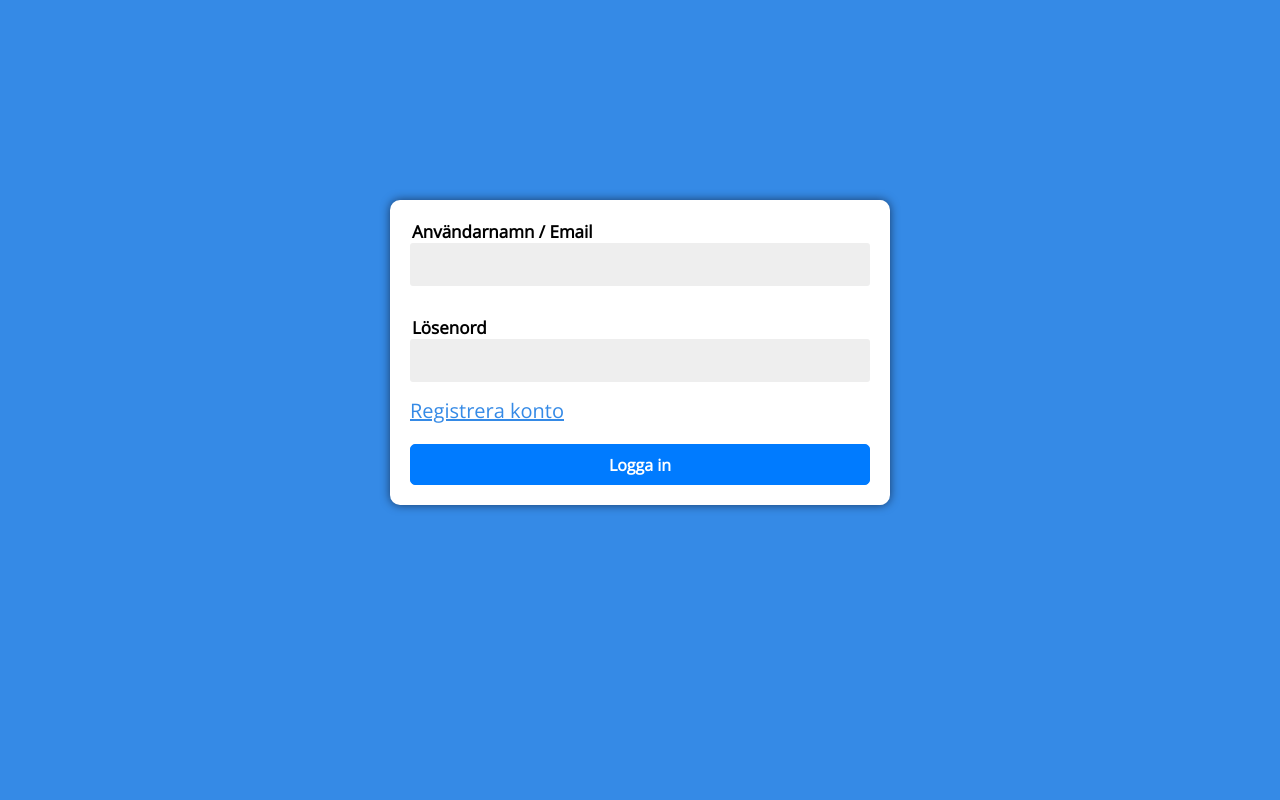
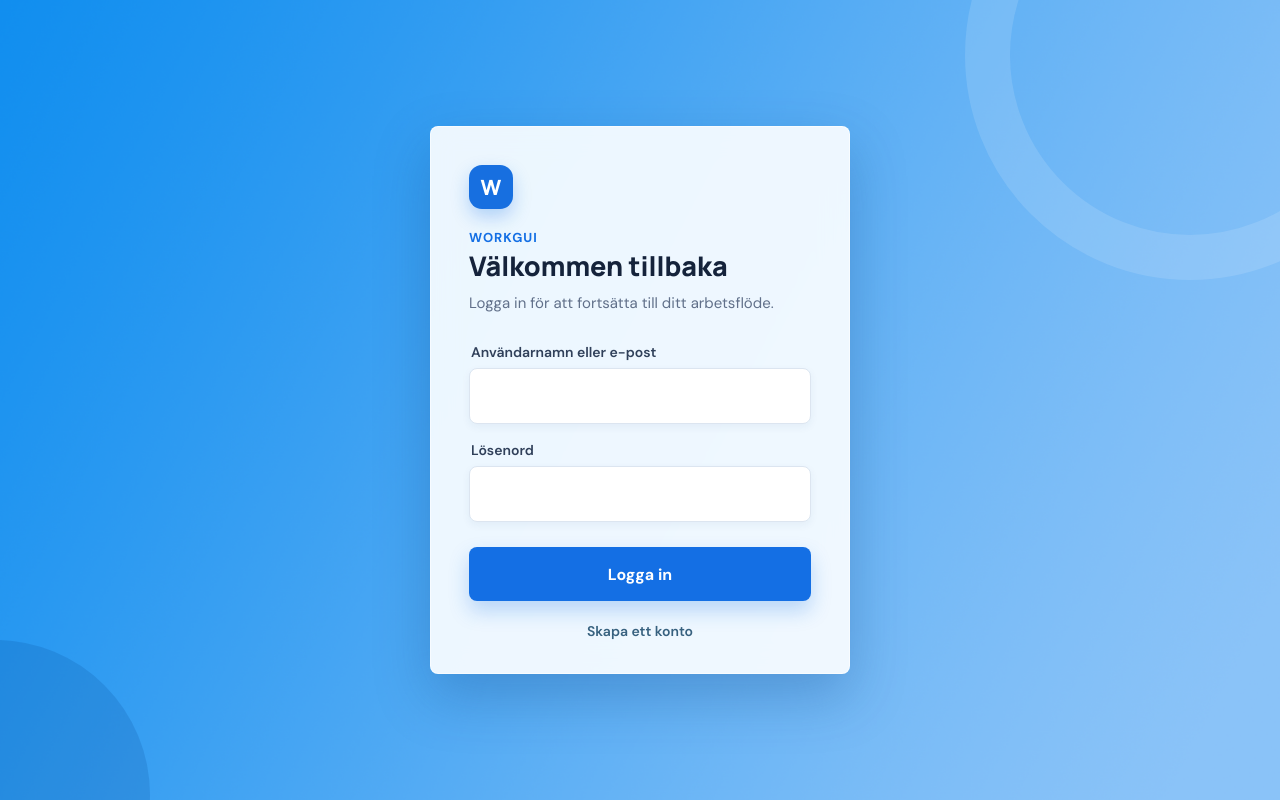
Before and after one commit to EymenFeisalG/workflow, a PHP site: page / in a window 1280 px wide. Run offline with PHP 8.4, Linux system fonts and the light colour scheme; data that the repository does not hold is empty; some libraries are stand-ins or nearby versions.

Commit message:
update login page

```diff
--- a/index.php
+++ b/index.php
@@ -1,5 +1,4 @@
 <?php
-
 
 
    define('login_req', false);
@@ -14,15 +13,13 @@
 
 
 
-
-
 ?>
 
 
 
 <!DOCTYPE html>
 
-<html lang="en">
+<html lang="sv">
 <head>
     <meta charset="UTF-8">
     <meta name="viewport" content="width=device-width, initial-scale=1.0">
@@ -31,28 +28,34 @@
     <script src="ui/js/jquery.js"></script>
     <script src="ui/js/general.js"></script>
     <script src="ui/js/login.js"></script>
-    <title>WorkGUI: Loga in</title>
+    <title>WorkGUI: Logga in</title>
     <link rel="icon" type="image/x-icon" href="ui/style/images/icons/W.ico">
 </head>
 <body>
 
-    <div class="loginHolder">
-        <div class="loginForm">
-        <img style="display: none; width: 100%; height: 600px;" class="buklao" src="ui/style/images/buklao.png">
+    <main class="loginHolder">
+        <section class="loginForm" aria-labelledby="login-title">
+            <div class="brandMark" aria-hidden="true">W</div>
+            <p class="eyebrow">WorkGUI</p>
+            <h1 id="login-title">Välkommen tillbaka</h1>
+            <p class="loginIntro">Logga in för att fortsätta till ditt arbetsflöde.</p>
 
-        <form method="post">
-                <h5>Användarnamn / Email</h5>
-                <input type="text" name="username">
-                <h5>Lösenord</h5>
-                <input type="password" name="password">
-                <br>
-                <div class="forgotPassword"><a href="register.php">Registrera konto</a></div>
+            <form method="post">
+                <div class="fieldGroup">
+                    <label for="username">Användarnamn eller e-post</label>
+                    <input id="username" type="text" name="username" autocomplete="username" required>
+                </div>
+                <div class="fieldGroup">
+                    <label for="password">Lösenord</label>
+                    <input id="password" type="password" name="password" autocomplete="current-password" required>
+                </div>
                 <div class="buttons">
                     <input type="submit" class="login" value="Logga in" name="login">
                 </div>
+                <div class="forgotPassword"><a href="register.php">Skapa ett konto</a></div>
             </form>
-        </div>
-    </div>
+        </section>
+    </main>
 
 </body>
 </html>
--- a/ui/style/css/login.css
+++ b/ui/style/css/login.css
@@ -1,116 +1,213 @@
-@import url('https://fonts.googleapis.com/css2?family=Montserrat:wght@100&family=Open+Sans:wght@300&display=swap');
+@import url('https://fonts.googleapis.com/css2?family=DM+Sans:wght@400;500;600;700&family=Manrope:wght@600;700;800&display=swap');
 
-
-html,
-body {
-  font-family: 'Montserrat', sans-serif;
-  font-family: 'Open Sans', sans-serif;
-  background-color: #358ae6;
-  background-size: cover;
-  background-attachment: fixed;
-  color: #000;
-  margin: 0;
-  font-size: 20px;
+:root {
+  --ink: #15233b;
+  --muted: #61708a;
+  --blue: #146fe4;
+  --blue-dark: #0953b8;
+  --field-border: #dce5f0;
 }
 
 * {
   box-sizing: border-box;
 }
 
-.loginForm {
-  background-color: #FFF;
-  border-radius: 10px;
-  padding: 20px;
-  margin: 200px auto;
-  max-width: 500px;
-  backdrop-filter: blur(10px);
-  box-shadow: 0 0 10px rgba(8, 7, 16, 0.6);
+html,
+body {
+  min-height: 100%;
 }
 
-h5,
-h1 {
-  color: #000;
+body {
+  min-width: 320px;
   margin: 0;
-  text-align: left;
-  margin-left: 2px;
-  font-size: 17px;
+  color: var(--ink);
+  font-family: 'DM Sans', sans-serif;
+  background: #238fdf url('../images/backgrounds/login.png') center / cover no-repeat fixed;
 }
 
-h1 {
-  font-size: 25px;
-  border-bottom: 1px solid #ccc;
+.loginHolder {
+  position: relative;
+  display: grid;
+  min-height: 100vh;
+  min-height: 100dvh;
+  place-items: center;
+  padding: 28px 20px;
+  overflow: hidden;
+}
+
+.loginHolder::before,
+.loginHolder::after {
+  position: absolute;
+  border-radius: 50%;
+  content: '';
+  pointer-events: none;
+}
+
+.loginHolder::before {
+  top: -170px;
+  right: -135px;
+  width: 360px;
+  height: 360px;
+  border: 45px solid rgba(255, 255, 255, 0.13);
+}
+
+.loginHolder::after {
+  bottom: -150px;
+  left: -160px;
+  width: 310px;
+  height: 310px;
+  background: rgba(5, 64, 139, 0.16);
+}
+
+.loginForm {
+  position: relative;
+  z-index: 1;
+  width: min(100%, 420px);
+  padding: 32px 24px 28px;
+  border: 1px solid rgba(255, 255, 255, 0.58);
+  border-radius: 8px;
+  background: rgba(250, 253, 255, 0.93);
+  box-shadow: 0 22px 55px rgba(11, 64, 129, 0.28);
+  backdrop-filter: blur(14px);
+}
+
+.brandMark {
+  display: grid;
+  width: 44px;
+  height: 44px;
+  margin-bottom: 20px;
+  place-items: center;
+  border-radius: 13px;
+  color: #fff;
+  background: #176fe0;
+  box-shadow: 0 8px 18px rgba(20, 111, 228, 0.28);
+  font-family: 'Manrope', sans-serif;
+  font-size: 21px;
+  font-weight: 800;
+}
+
+.eyebrow {
+  margin: 0 0 4px;
+  color: var(--blue);
+  font-size: 13px;
+  font-weight: 700;
+  letter-spacing: 0.08em;
+  text-transform: uppercase;
+}
+
+.loginForm h1 {
+  margin: 0;
+  font-family: 'Manrope', sans-serif;
+  font-size: 27px;
+  font-weight: 800;
+  line-height: 1.2;
+}
+
+.loginIntro {
+  margin: 10px 0 28px;
+  color: var(--muted);
+  font-size: 15px;
+  line-height: 1.55;
+}
+
+.fieldGroup + .fieldGroup {
+  margin-top: 17px;
+}
+
+.fieldGroup label {
+  display: block;
+  margin: 0 0 7px 2px;
+  color: #30405a;
+  font-size: 14px;
+  font-weight: 600;
 }
 
 .loginForm input[type="text"],
 .loginForm input[type="password"] {
-
-  background-color: #eee;
-  font-size: 15px;
-  border: none;
-  border-radius: 3px;
   width: 100%;
-  padding: 10px;
-  font-size: 20px;
+  min-height: 56px;
+  padding: 14px 15px;
+  border: 1px solid var(--field-border);
+  border-radius: 8px;
   outline: none;
+  color: var(--ink);
+  background: #fff;
+  box-shadow: 0 3px 9px rgba(37, 71, 111, 0.06);
+  font: inherit;
+  font-size: 16px;
+  transition: border-color 160ms ease, box-shadow 160ms ease;
 }
 
-.loginForm input[type="text"] {
-  margin-bottom: 30px;
+.loginForm input[type="text"]:focus,
+.loginForm input[type="password"]:focus {
+  border-color: var(--blue);
+  box-shadow: 0 0 0 4px rgba(20, 111, 228, 0.14);
 }
 
 .buttons {
-  display: flex;
-  flex-direction: row;
-  justify-content: center;
+  margin-top: 25px;
 }
 
-.loginForm .login,
-.loginForm .register {
-  margin-top: 20px;
-  font-family: inherit;
-  font-weight: bold;
-  text-align: center;
-  white-space: nowrap;
-  vertical-align: middle;
-  user-select: none;
-  border: 1px solid transparent;
-  padding: 0.375rem 0.75rem;
+.loginForm .login {
+  width: 100%;
+  min-height: 54px;
+  padding: 12px 18px;
+  border: 0;
+  border-radius: 8px;
+  color: #fff;
+  background: var(--blue);
+  box-shadow: 0 10px 20px rgba(20, 111, 228, 0.25);
+  cursor: pointer;
+  font: inherit;
   font-size: 16px;
-  line-height: 1.5;
-  border-radius: 0.25rem;
-  color: #fff;
-  background-color: #007bff;
-  border-color: #007bff;
-  cursor: pointer;
-  width: 100%;
+  font-weight: 700;
+  transition: background 160ms ease, transform 160ms ease, box-shadow 160ms ease;
 }
 
+.loginForm .login:hover {
+  background: var(--blue-dark);
+  box-shadow: 0 12px 24px rgba(20, 111, 228, 0.32);
+}
+
+.loginForm .login:active {
+  transform: translateY(1px);
+}
+
+.forgotPassword {
+  margin-top: 19px;
+  text-align: center;
+}
+
+.forgotPassword a {
+  color: #37617f;
+  font-size: 14px;
+  font-weight: 600;
+  text-decoration: none;
+}
+
+.forgotPassword a:hover,
+.forgotPassword a:focus-visible {
+  color: var(--blue);
+  text-decoration: underline;
+}
 
 .notis {
   display: none;
-
   padding: 5px;
-
+  margin-top: 10px;
   border-radius: 6px;
-
-  margin-top: 10px;
-
+  color: rgb(243, 103, 103);
   background-color: rgb(255, 211, 211);
-
-  color: rgb(243, 103, 103);
-
   font-weight: bold;
-
   text-align: center;
 }
 
+@media (min-width: 640px) {
+  .loginHolder {
+    padding: 44px;
+  }
 
-.forgotPassword
-{
-  padding-top: 15px;
+  .loginForm {
+    padding: 38px 38px 32px;
+  }
 }
-
-.forgotPassword a
-{
-  color: #358ae6;
-}
```
